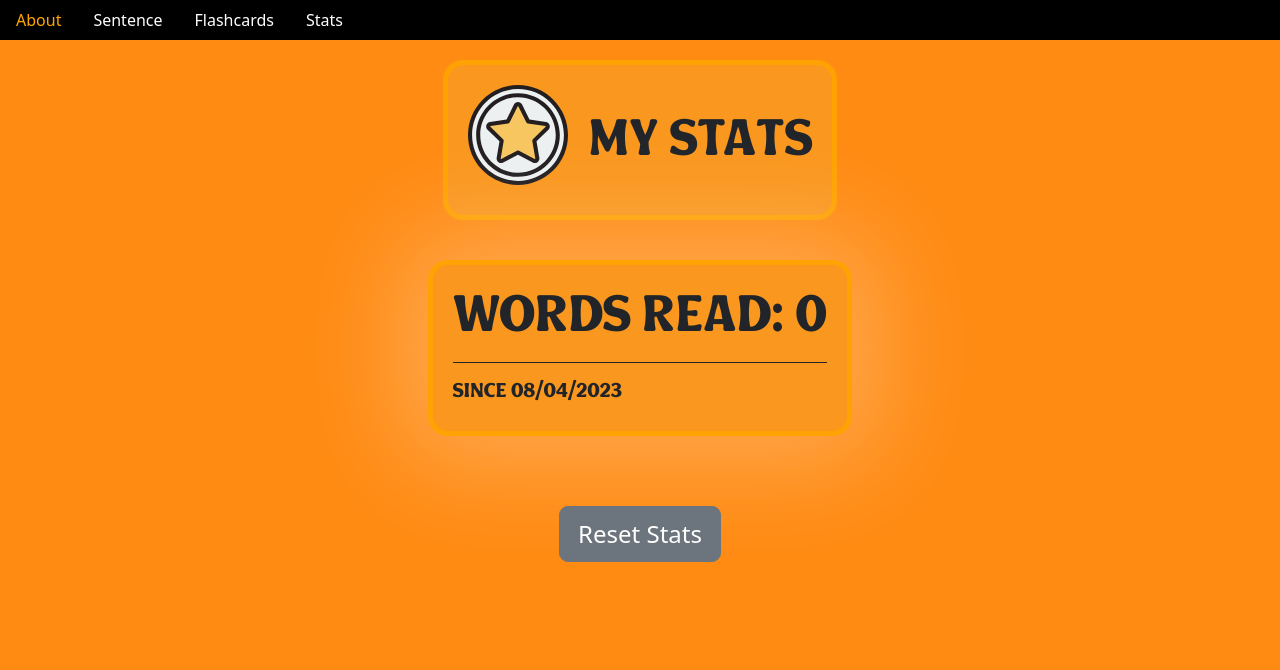
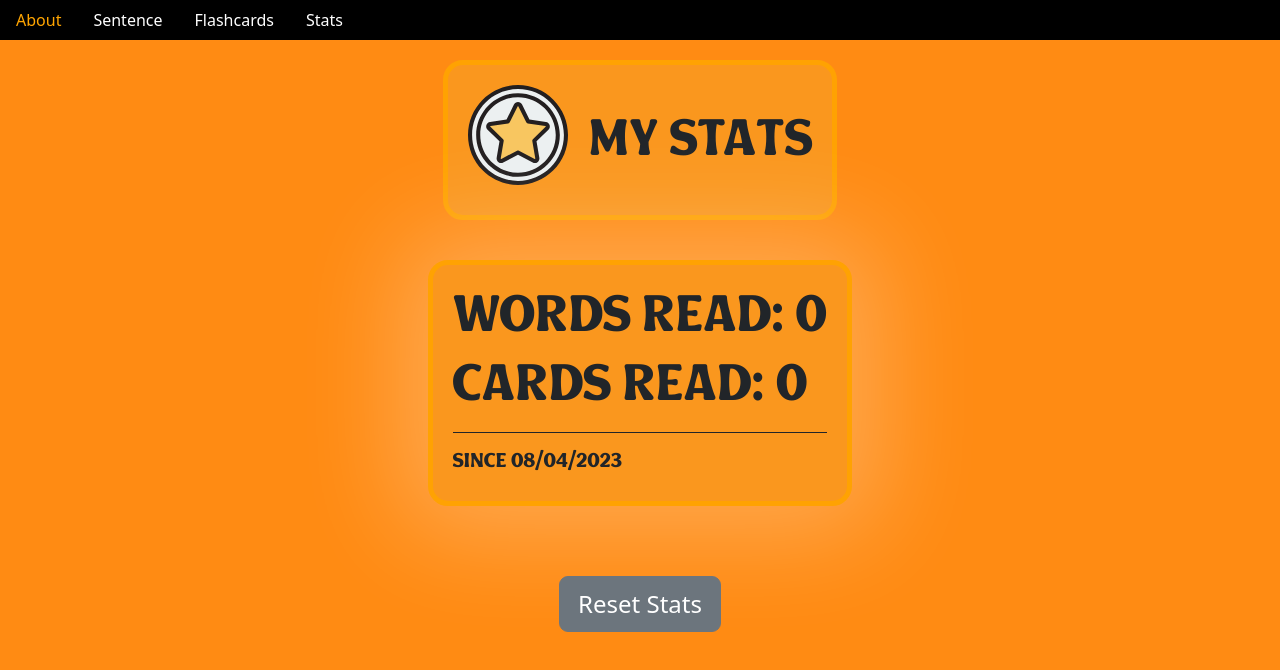
Before and after one commit to arihanv/ReadSpeak, a React (Create React App) app: page /stats in a window 1280 px wide. Shown: the top 670 px of the page. Built offline with nearby package versions, Linux system fonts and the light colour scheme; what compromise would draw is missing.

Commit message:
Added ability to track cards studied

```diff
--- a/src/Pages/Stats.js
+++ b/src/Pages/Stats.js
@@ -80,7 +80,7 @@ function Stats() {
                 >
                   Words Read: {reduxStore.stats.total}
                 </motion.h3>
-                {/* <motion.h3
+                <motion.h3
                   transition={{
                     type: "spring",
                     stiffness: 200,
@@ -93,8 +93,8 @@ function Stats() {
                   animate="visible"
                   custom={2}
                 >
-                  Words Studied: 100
-                </motion.h3> */}
+                  Cards Read: {reduxStore.stats.cardTotal}
+                </motion.h3>
               </motion.div>
               <motion.hr
                 variants={variants}
--- a/src/actions/index.js
+++ b/src/actions/index.js
@@ -39,3 +39,9 @@ export const resetStats = () => {
         type: 'RESET_STATS',
     };
 }
+
+export const readCard = () => {
+    return {
+        type: 'CARD',
+    };
+}
--- a/src/modules/card.js
+++ b/src/modules/card.js
@@ -4,8 +4,10 @@ import "../css/Cards.css";
 import nlp from "compromise";
 import speechPlugin from "compromise-speech";
 import { motion } from "framer-motion";
-import { Popover, OverlayTrigger, Button } from "react-bootstrap";
-import * as Icon from "react-bootstrap-icons";
+import { useDispatch } from "react-redux";
+// import { Popover, OverlayTrigger, Button } from "react-bootstrap";
+// import * as Icon from "react-bootstrap-icons";
+import { readCard } from "../actions/index.js";
 nlp.plugin(speechPlugin);
 
 export default function Cards(props) {
@@ -15,10 +17,12 @@ export default function Cards(props) {
     Array(props.words.length).fill(false)
   );
   const [highlightedIndex, setHighlightedIndex] = useState(-1);
+  const dispatch = useDispatch();
 
   const controlRef = useRef({});
 
   function flip() {
+    dispatch(readCard());
     const newFlippedStates = [...flippedStates];
     newFlippedStates[index] = !newFlippedStates[index];
     setFlippedStates(newFlippedStates);
--- a/src/reducers/stats.js
+++ b/src/reducers/stats.js
@@ -7,13 +7,19 @@ const statsReducer = (state = initialState.stats, action) => {
         ...state,
         total: state.total + 1,
       };
-      console.log(newStats.total);
       return newStats;
+
+    case 'CARD':
+      return {
+        ...state,
+        cardTotal: state.cardTotal + 1,
+      };
 
     case 'RESET_STATS':
       return {
         ...state,
         total: 0,
+        cardTotal: 0,
         date: new Date().toLocaleDateString('en-GB'),
       };
 
```
